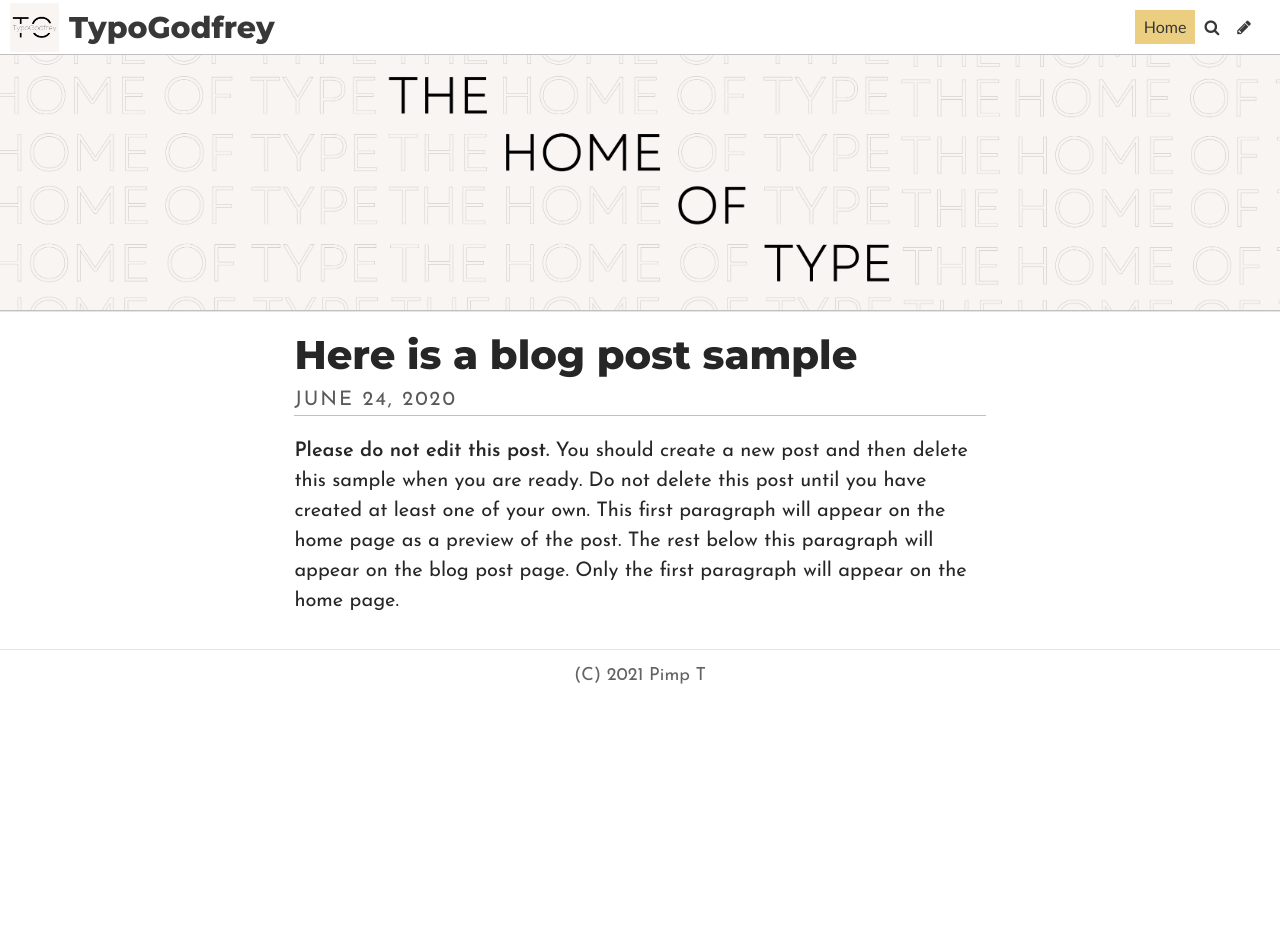
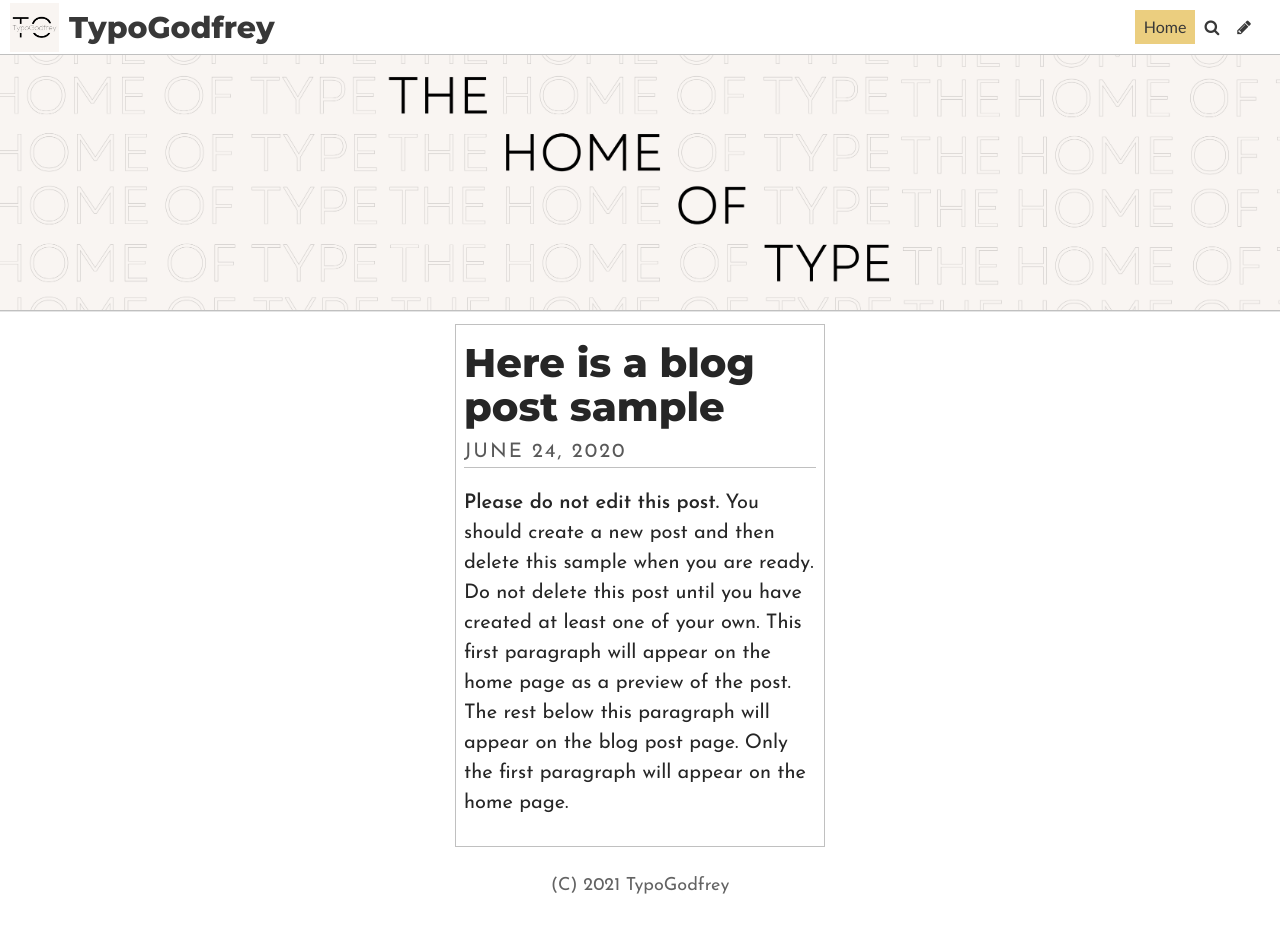
Before and after one commit to thomasgodfrey48/destinationunknown, a Jekyll site: the page built from index.html, in a window 1280 px wide and 930 px high. Built offline with Jekyll 4.4.1, drawn with Linux system fonts in a browser that asks for light colours; some web fonts are replaced; the list of posts is cut into pages by our own code.

Commit message:
Update Settings “general”

```diff
--- a/_data/settings.yml
+++ b/_data/settings.yml
@@ -1,6 +1,6 @@
 title: TypoGodfrey
 description: Thomas Godfrey's Typography blog
-footer_text: (C) 2021 Pimp T
+footer_text: (C) 2021 TypoGodfrey
 header_feature_image: ../uploads/typo-blog-banner-2240-x-500-px-.png
 header_text: ""
 header_text_color: "#ffffff"
@@ -8,7 +8,7 @@ bannerheight: 20vmax
 navbarheight: 55px
 logo: ../uploads/typo-2.png
 favicon: ../uploads/typo-3.ico
-gridlayout: false
+gridlayout: true
 fixednavbar: true
 upzoom: true
 items: []
```
